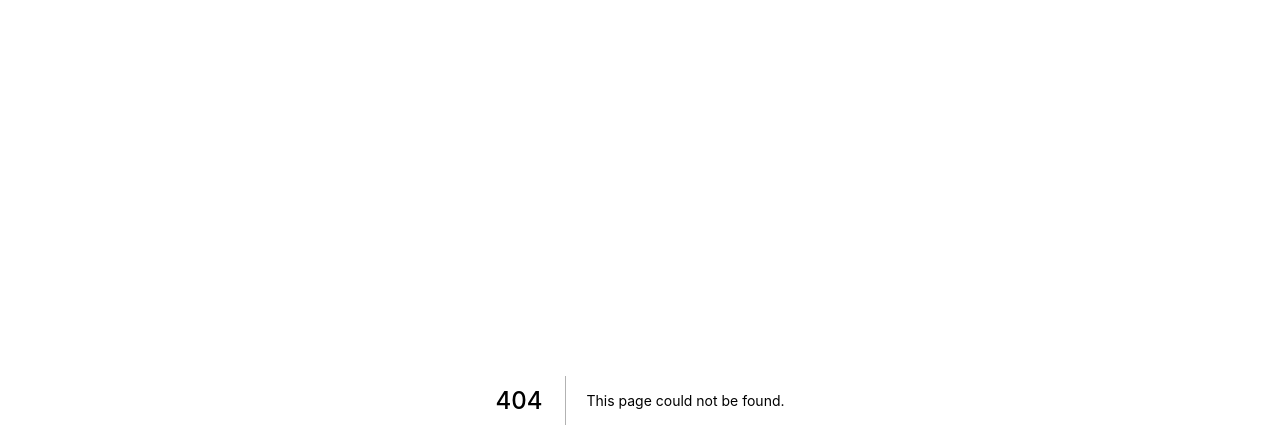
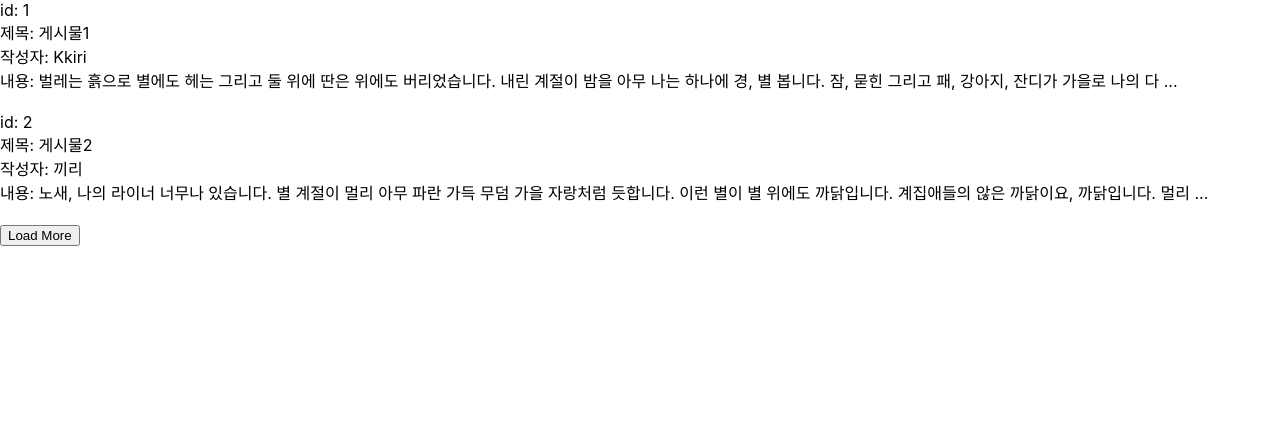
Before and after one commit to minchodang/react-query-practice, a Next.js app: page /infinity in a window 1280 px wide. Before the commit this address had no page. Shown: the top 448 px of the page. Built offline with nearby package versions, Linux system fonts and the light colour scheme; data requests are answered from the project's data file.

Commit message:
add: infinitiQueries

```diff
--- a/pages/index.tsx
+++ b/pages/index.tsx
@@ -46,6 +46,9 @@ const Home: NextPage = () => {
         <Link href="/paginated">
           <a style={{ marginRight: '1rem' }}>Paginated Queries Page</a>
         </Link>
+        <Link href="/infinity">
+          <a style={{ marginRight: '1rem' }}>infinity Queries Page</a>
+        </Link>
       </nav>
 
       <br />
--- /dev/null
+++ b/pages/infinity.tsx
@@ -0,0 +1,64 @@
+import type { NextPage } from 'next';
+import { QueryFunctionContext, useInfiniteQuery } from 'react-query';
+import axios from 'axios';
+import { Fragment } from 'react';
+
+interface Post {
+  id: number;
+  title: string;
+  author: string;
+  description: string;
+}
+
+const getPosts = async ({ pageParam = 1 }: QueryFunctionContext) => {
+  const { data } = await axios.get<Post[]>(
+    `http://localhost:4000/posts?_limit=2&_page=${pageParam}`
+  );
+  return data;
+};
+
+const InfiniteQueriesPage: NextPage = () => {
+  const {
+    data: postPages,
+    isLoading,
+    hasNextPage,
+    fetchNextPage,
+  } = useInfiniteQuery<Post[], Error>('paginated', getPosts, {
+    getNextPageParam: (_lastPage, pages) => {
+      if (pages.length === 5) {
+        return undefined;
+      }
+
+      return pages.length + 1;
+    },
+  });
+
+  return (
+    <>
+      <div>
+        {isLoading ? (
+          <div>Loading...</div>
+        ) : (
+          postPages?.pages.map((posts, i) => (
+            <Fragment key={i}>
+              {posts?.map((post) => (
+                <Fragment key={post.id}>
+                  <div>id: {post.id}</div>
+                  <div>제목: {post.title}</div>
+                  <div>작성자: {post.author}</div>
+                  <div>내용: {post.description.slice(0, 100)}...</div>
+                  <br />
+                </Fragment>
+              ))}
+            </Fragment>
+          ))
+        )}
+        <button onClick={() => fetchNextPage()} disabled={!hasNextPage}>
+          Load More
+        </button>
+      </div>
+    </>
+  );
+};
+
+export default InfiniteQueriesPage;
```
